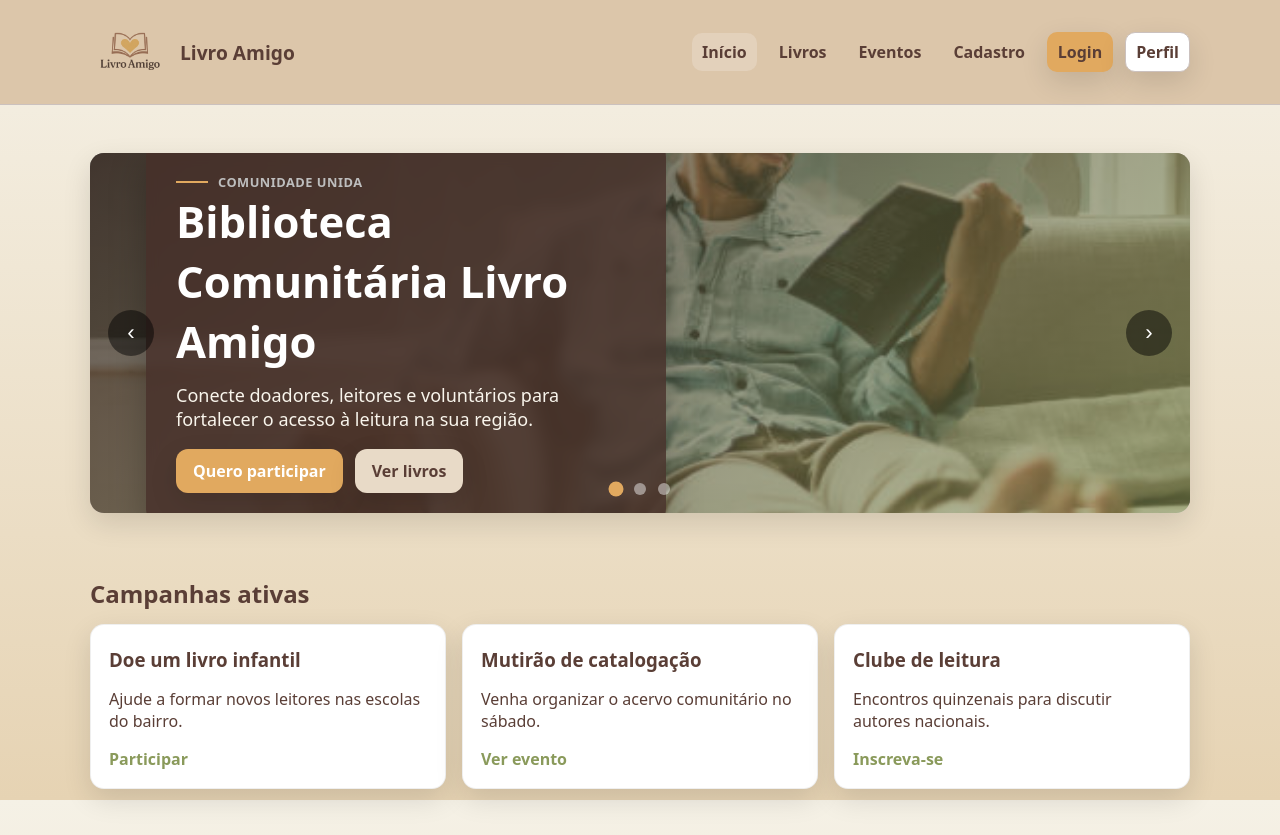
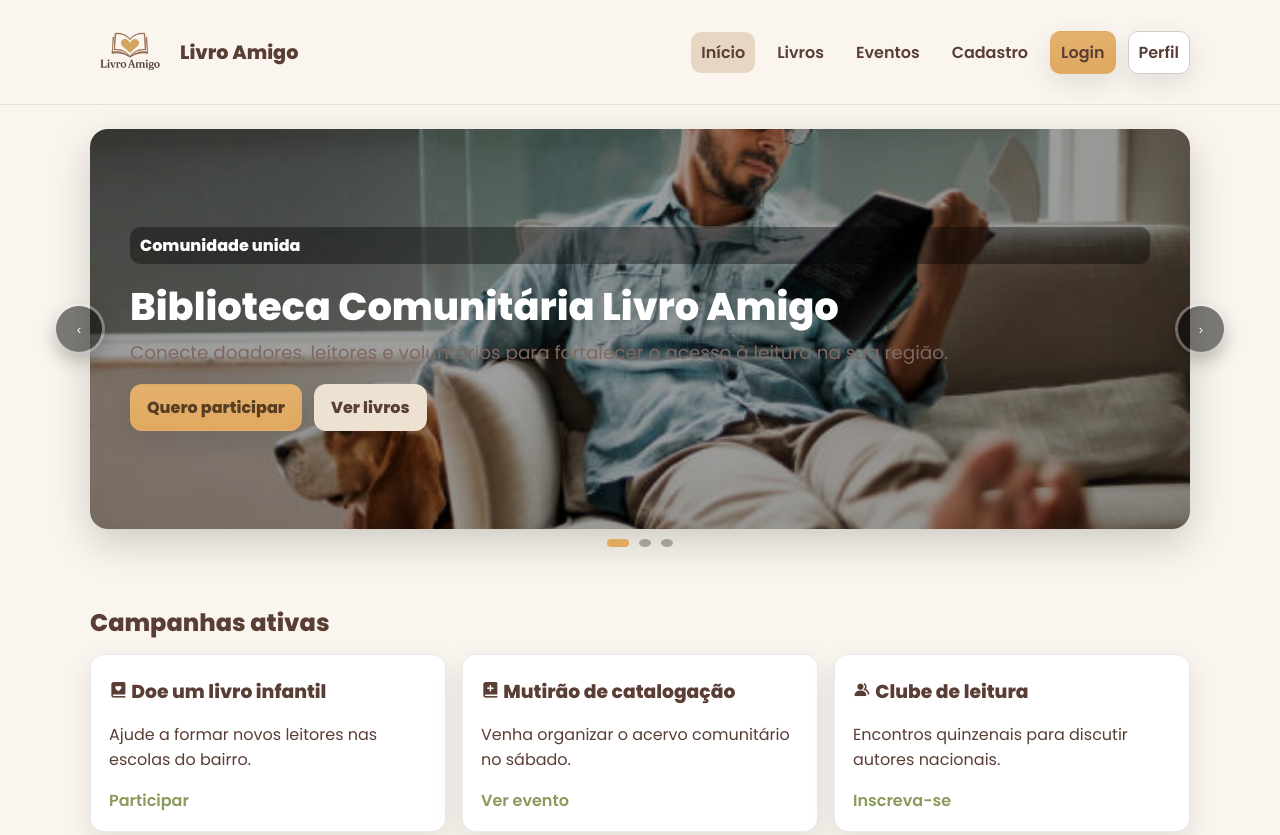
Before and after one commit to peluca2007/LivroAmigo, a plain HTML site: page index.html in a window 1280 px wide. Shown: the top 835 px of the page. Drawn offline with nearby package versions, Linux system fonts and the light colour scheme.

Commit message:
Projeto 1 - HTML e CSS: Biblioteca Comunitária Livro Amigo

```diff
--- a/index.html
+++ b/index.html
@@ -6,6 +6,10 @@
   <meta name="description" content="Biblioteca Comunitária Livro Amigo: conecte doadores, leitores e voluntários, veja livros em destaque e próximos eventos.">
   <title>Livro Amigo — Biblioteca Comunitária</title>
   <link rel="stylesheet" href="style.css">
+  <link rel="preconnect" href="https://fonts.googleapis.com">
+  <link rel="preconnect" href="https://fonts.gstatic.com" crossorigin>
+  <link href="https://fonts.googleapis.com/css2?family=Merriweather:wght@700;900&family=Poppins:wght@400;600;800&display=swap" rel="stylesheet">
+  <link href="https://unpkg.com/boxicons@2.1.4/css/boxicons.min.css" rel="stylesheet">
 </head>
 <body>
   <a class="skip-link" href="#conteudo">Ir para o conteúdo</a>
@@ -29,9 +33,8 @@
   <main id="conteudo" role="main">
     <section class="hero hero--carousel">
       <div class="container">
-        <div class="carousel" data-carousel data-carousel-interval="7000" role="region" aria-label="Novidades Livro Amigo">
-          <button class="carousel__control carousel__control--prev" type="button" data-carousel-prev aria-label="Slide anterior">‹</button>
-          <button class="carousel__control carousel__control--next" type="button" data-carousel-next aria-label="Próximo slide">›</button>
+        <div class="carousel-wrap" data-carousel data-carousel-interval="7000" role="region" aria-label="Novidades Livro Amigo">
+          <div class="carousel">
             <div class="carousel__slides">
               <article class="carousel__slide is-active" data-slide style="--slide-image: url('Public/imagem fundo.jpg');" role="group" aria-roledescription="slide" aria-label="1 de 3">
                 <div class="carousel__content">
@@ -69,26 +72,30 @@
                 </div>
               </article>
             </div>
+          </div>
+
+          <button class="carousel__control carousel__control--prev" type="button" data-carousel-prev aria-label="Slide anterior">‹</button>
+          <button class="carousel__control carousel__control--next" type="button" data-carousel-next aria-label="Próximo slide">›</button>
+
           <div class="carousel__dots" data-carousel-dots></div>
         </div>
       </div>
     </section>
-
     <section class="cards container">
       <h2>Campanhas ativas</h2>
       <div class="grid">
         <article class="card">
-          <h3>Doe um livro infantil</h3>
+          <h3><i class="bx bxs-book-heart icon" aria-hidden="true"></i> Doe um livro infantil</h3>
           <p>Ajude a formar novos leitores nas escolas do bairro.</p>
           <a class="link" href="cadastro.html">Participar</a>
         </article>
         <article class="card">
-          <h3>Mutirão de catalogação</h3>
+          <h3><i class="bx bxs-book-add icon" aria-hidden="true"></i> Mutirão de catalogação</h3>
           <p>Venha organizar o acervo comunitário no sábado.</p>
           <a class="link" href="eventos.html">Ver evento</a>
         </article>
         <article class="card">
-          <h3>Clube de leitura</h3>
+          <h3><i class="bx bxs-group icon" aria-hidden="true"></i> Clube de leitura</h3>
           <p>Encontros quinzenais para discutir autores nacionais.</p>
           <a class="link" href="eventos.html">Inscreva-se</a>
         </article>
@@ -149,6 +156,12 @@
     <div class="container">
       <p>Projeto Livro Amigo · Biblioteca Comunitária</p>
       <small>Feito com ❤ pela comunidade</small>
+      <p>
+        Integrantes:
+        <a class="link" href="https://github.com/peluca2007" target="_blank" rel="noopener">GitHub Pedro Lucas</a> ·
+        <a class="link" href="https://www.linkedin.com/in/pedro-lucas-sales-larini-7a885b1a4/" target="_blank" rel="noopener">LinkedIn Pedro Lucas</a>
+
+      </p>
     </div>
   </footer>
   <script src="script.js" defer></script>
--- a/script.js
+++ b/script.js
@@ -1,106 +1,36 @@
 document.addEventListener('DOMContentLoaded', () => {
-  const carousels = document.querySelectorAll('[data-carousel]');
-  carousels.forEach(setupCarousel);
+  document.querySelectorAll('[data-carousel]').forEach((el) => {
+    const slides = [...el.querySelectorAll('[data-slide]')];
+    if (!slides.length) return;
+    const prev = el.querySelector('[data-carousel-prev]');
+    const next = el.querySelector('[data-carousel-next]');
+    const dotsWrap = el.querySelector('[data-carousel-dots]');
+    const intervalMs = Number(el.dataset.carouselInterval) || 6000;
+    let i = slides.findIndex(s => s.classList.contains('is-active'));
+    if (i < 0) i = 0;
+    const dots = slides.map((_, idx) => {
+      const b = document.createElement('button');
+      b.type = 'button';
+      b.addEventListener('click', () => show(idx, true));
+      dotsWrap && dotsWrap.appendChild(b);
+      return b;
+    });
+    function show(n, user = false) {
+      slides[i].classList.remove('is-active');
+      i = (n + slides.length) % slides.length;
+      slides[i].classList.add('is-active');
+      dots.forEach((d, idx) => d.setAttribute('aria-current', idx === i ? 'true' : 'false'));
+      if (user) restart();
+    }
+    prev && prev.addEventListener('click', () => show(i - 1, true));
+    next && next.addEventListener('click', () => show(i + 1, true));
+    let timer;
+    function start() { timer = setInterval(() => show(i + 1, false), intervalMs); }
+    function stop() { clearInterval(timer); }
+    function restart() { stop(); start(); }
+    el.addEventListener('mouseenter', stop);
+    el.addEventListener('mouseleave', start);
+    show(i);
+    start();
+  });
 });
-
-function setupCarousel(root) {
-  const slides = Array.from(root.querySelectorAll('[data-slide]'));
-  if (slides.length <= 1) {
-    slides[0]?.classList.add('is-active');
-    return;
-  }
-
-  let currentIndex = slides.findIndex(slide => slide.classList.contains('is-active'));
-  if (currentIndex < 0) currentIndex = 0;
-
-  const prevButton = root.querySelector('[data-carousel-prev]');
-  const nextButton = root.querySelector('[data-carousel-next]');
-  const dotsHost = root.querySelector('[data-carousel-dots]');
-  const interval = Number(root.dataset.carouselInterval) || 7000;
-  const reducedMotion = window.matchMedia('(prefers-reduced-motion: reduce)').matches;
-  const dots = [];
-  let timerId = 0;
-
-  if (dotsHost) {
-    slides.forEach((_, index) => {
-      const dot = document.createElement('button');
-      dot.type = 'button';
-      dot.className = 'carousel__dot';
-      dot.setAttribute('aria-label', `Ir para o slide ${index + 1}`);
-      dot.addEventListener('click', () => goTo(index));
-      dotsHost.appendChild(dot);
-      dots.push(dot);
-    });
-  }
-
-  const updateAria = () => {
-    slides.forEach((slide, index) => {
-      slide.setAttribute('aria-hidden', index === currentIndex ? 'false' : 'true');
-      slide.setAttribute('tabindex', index === currentIndex ? '0' : '-1');
-    });
-  };
-
-  const stopTimer = () => {
-    if (timerId) {
-      window.clearInterval(timerId);
-      timerId = 0;
-    }
-  };
-
-  const startTimer = () => {
-    if (reducedMotion || interval <= 0) return;
-    stopTimer();
-    timerId = window.setInterval(() => goTo(currentIndex + 1, false), interval);
-  };
-
-  const goTo = (newIndex, shouldRestart = true) => {
-    const nextIndex = (newIndex + slides.length) % slides.length;
-    if (nextIndex === currentIndex) {
-      if (shouldRestart) startTimer();
-      return;
-    }
-
-    slides[currentIndex]?.classList.remove('is-active');
-    slides[nextIndex]?.classList.add('is-active');
-
-    dots[currentIndex]?.classList.remove('is-active');
-    dots[nextIndex]?.classList.add('is-active');
-
-    currentIndex = nextIndex;
-    updateAria();
-    if (shouldRestart) startTimer();
-  };
-
-  const handlePrev = () => goTo(currentIndex - 1);
-  const handleNext = () => goTo(currentIndex + 1);
-
-  prevButton?.addEventListener('click', handlePrev);
-  nextButton?.addEventListener('click', handleNext);
-
-  root.addEventListener('keydown', event => {
-    if (event.key === 'ArrowLeft') {
-      event.preventDefault();
-      handlePrev();
-    } else if (event.key === 'ArrowRight') {
-      event.preventDefault();
-      handleNext();
-    }
-  });
-
-  const pauseAutoPlay = () => stopTimer();
-  const resumeAutoPlay = () => startTimer();
-
-  root.addEventListener('mouseenter', pauseAutoPlay);
-  root.addEventListener('mouseleave', resumeAutoPlay);
-  root.addEventListener('focusin', pauseAutoPlay);
-  root.addEventListener('focusout', event => {
-    if (!root.contains(event.relatedTarget)) {
-      resumeAutoPlay();
-    }
-  });
-
-  goTo(currentIndex, false);
-  updateAria();
-  dots[currentIndex]?.classList.add('is-active');
-  startTimer();
-}
--- a/style.css
+++ b/style.css
@@ -5,39 +5,38 @@
   --oliva:#8A9A5B;
   --marrom:#7B5E57;
   --marrom-escuro:#5A3E36;
-  --creme:#F5F1E6;
-  --bg-grad-from:#F5F1E6;
-  --bg-grad-to:#E6D3B3;
+
+  --surface:#ffffff;
+  --surface-2:#faf6ef;
+  --border:#00000014;
+
   --radius:14px;
-  --shadow:0 10px 28px rgba(0,0,0,.12);
+  --shadow-soft:0 10px 28px rgba(0,0,0,.10);
+  --shadow-strong:0 14px 40px rgba(0,0,0,.18);
 }
 
 *{box-sizing:border-box}
 html,body{height:100%}
 body{
   margin:0;
-  font-family:system-ui,-apple-system,Segoe UI,Roboto,Arial,Helvetica,sans-serif;
+  font-family:'Poppins',system-ui,-apple-system,Segoe UI,Roboto,Arial,Helvetica,sans-serif;
   color:var(--marrom-escuro);
-  background: linear-gradient(180deg,var(--bg-grad-from),var(--bg-grad-to));
+  background:var(--surface-2);
 }
 
 /* Acessibilidade */
-.skip-link{
-  position:absolute;left:-9999px;top:auto;width:1px;height:1px;overflow:hidden;
-}
-.skip-link:focus{
-  left:16px;top:16px;width:auto;height:auto;background:#000;color:#fff;padding:8px 12px;border-radius:8px;z-index:1000;
-}
+.skip-link{position:absolute;left:-9999px;top:auto;width:1px;height:1px;overflow:hidden}
+.skip-link:focus{left:16px;top:16px;width:auto;height:auto;background:#000;color:#fff;padding:8px 12px;border-radius:8px;z-index:1000}
 .sr-only{position:absolute;width:1px;height:1px;padding:0;margin:-1px;overflow:hidden;clip:rect(0,0,0,0);border:0}
-.field-hint{display:block;margin-top:4px;font-size:.875rem;color:color-mix(in oklab, var(--marrom-escuro), #fff 60%)}
+.field-hint{display:block;margin-top:4px;font-size:.875rem;color:color-mix(in oklab,var(--marrom-escuro),#fff 60%)}
 .form-feedback{margin-top:12px;font-size:.9rem;color:var(--marrom-escuro)}
 
 /* Layout */
 .container{width:min(1100px,92vw);margin-inline:auto}
 .narrow{width:min(720px,92vw)}
 .center{text-align:center}
-.container main, main{scroll-margin-top:96px}
-.muted{color:color-mix(in oklab, var(--marrom-escuro), #fff 45%)}
+main{scroll-margin-top:96px}
+.muted{color:color-mix(in oklab,var(--marrom-escuro),#fff 52%)}
 .link{color:var(--oliva);text-decoration:none;font-weight:600}
 .link:hover{text-decoration:underline}
 .list{margin:0;padding-left:18px}
@@ -45,187 +44,143 @@ body{
 
 /* Header */
 .site-header{
-  background: var(--bege);
-  border-bottom:1px solid color-mix(in oklab, var(--marrom-escuro), #fff 70%);
+  background:color-mix(in oklab,var(--bege),#fff 25% / 85%);
+  backdrop-filter:blur(8px);
+  border-bottom:1px solid var(--border);
   position:sticky;top:0;z-index:100;
 }
 .site-header .container{display:flex;align-items:center;justify-content:space-between;padding:12px 0}
 .brand{display:flex;align-items:center;gap:10px;color:var(--marrom-escuro);text-decoration:none;font-weight:800;font-size:1.2rem}
 .brand img{filter:contrast(.9) saturate(.9)}
 .nav{display:flex;align-items:center;gap:12px;flex-wrap:wrap}
-.nav a{
-  padding:8px 10px;border-radius:10px;
-  color:var(--marrom-escuro);text-decoration:none;font-weight:600;
-  outline:none;
-}
-.nav a:focus-visible,
-.btn:focus-visible,
-.link:focus-visible{
-  outline:3px solid #E1A95F;  /* fallback */
-  outline-offset:2px;
-  border-radius:10px;
-}
-.nav a[aria-current="page"]{
-  background:#e9dac4; /* fallback */
-  background:color-mix(in oklab, var(--bege), #fff 20%)
-}
+.nav a{padding:8px 10px;border-radius:10px;color:var(--marrom-escuro);text-decoration:none;font-weight:600;outline:none;transition:background .2s,color .2s,transform .12s}
+.nav a:hover{background:color-mix(in oklab,var(--bege),#fff 35%);transform:translateY(-1px)}
+.nav a[aria-current="page"]{background:color-mix(in oklab,var(--bege),#fff 28%)}
+.nav a:focus-visible,.btn:focus-visible,.link:focus-visible{outline:3px solid #E1A95F;outline-offset:2px;border-radius:10px}
 
 /* Hero */
-.hero{
-  padding:64px 0 48px;
-  background:
-    radial-gradient(1200px 380px at 50% -10%, rgba(255,255,255,.88) 0%, rgba(255,255,255,0) 70%);
-}
+.hero{padding:48px 0 28px;background:transparent}
 .hero h1{font-size:clamp(2rem,3.4vw,3rem);margin:0 0 12px}
-.hero p{font-size:1.125rem;max-width:800px;margin:0;color:color-mix(in oklab, var(--marrom-escuro), #fff 24%)}
+.hero p{font-size:1.125rem;max-width:800px;margin:0;color:color-mix(in oklab,var(--marrom-escuro),#fff 24%)}
 .hero--compact{padding:40px 0 30px}
 .hero--compact .container{display:flex;flex-direction:column;gap:10px}
 .hero--compact h1{text-align:center;margin-bottom:6px}
 .hero--compact p{text-align:center;max-width:640px;margin-inline:auto}
 .hero-actions{display:flex;gap:12px;margin-top:18px;flex-wrap:wrap}
 
-.hero--carousel{padding:48px 0 36px;background:none}
-.hero--carousel .carousel{position:relative;overflow:hidden;border-radius:var(--radius);box-shadow:var(--shadow);background:color-mix(in oklab, var(--marrom-escuro), #fff 82%)}
-.carousel{width:100%;min-height:360px}
-.carousel__slides{position:relative;min-height:360px}
-.carousel__slide{
-  position:absolute;inset:0;display:flex;align-items:center;
-  padding:52px clamp(18px,6vw,56px);
-  color:#fff;
-  opacity:0;
-  transform:translateX(8%);
-  transition:opacity .6s ease, transform .6s ease;
-  pointer-events:none;
+/* Carousel */
+.hero--carousel{padding:24px 0 40px}
+.carousel-wrap{position:relative;display:block}
+.carousel{
+  position:relative;
+  height:clamp(240px,50vh,460px);
+  border-radius:18px;
+  overflow:hidden;
+  box-shadow:var(--shadow-strong);
 }
+.carousel__slides{position:relative;height:100%}
+.carousel__slide{position:absolute;inset:0;opacity:0;transition:opacity .6s ease}
+.carousel__slide.is-active{opacity:1}
 .carousel__slide::before{
-  content:"";position:absolute;inset:-4%;
+  content:"";position:absolute;inset:0;
   background-image:var(--slide-image);
-  background-size:cover;background-position:center;background-repeat:no-repeat;
-  filter:saturate(.92);
-  transform:scale(1.08);
-  transition:transform .9s ease;
-  z-index:0;
+  background-size:cover;background-position:center;
+  filter:brightness(.62);
 }
-.carousel__slide::after{
-  content:"";position:absolute;inset:0;
-  background:linear-gradient(135deg, rgba(54,38,30,.78), rgba(138,154,91,.55));
-  z-index:0;
+.carousel__content{position:relative;z-index:1;height:100%;display:grid;align-content:center;padding:clamp(18px,4.5vw,40px);color:#fff}
+.carousel__meta{display:inline-block;margin-bottom:8px;padding:6px 10px;background:rgba(0,0,0,.38);border-radius:10px;font-weight:700}
+.hero--carousel h1{font-size:clamp(1.6rem,4vw,2.4rem);margin:6px 0 4px}
+.hero--carousel h2{font-size:clamp(1.4rem,3.4vw,2rem);margin:6px 0 4px}
+.hero--carousel p{font-size:clamp(1rem,2.4vw,1.15rem);max-width:820px}
+.carousel__control{
+  position:absolute;top:50%;transform:translateY(-50%);
+  width:46px;height:46px;border-radius:50%;border:0;cursor:pointer;
+  display:grid;place-items:center;z-index:3;color:#fff;background:rgba(0,0,0,.5);
+  box-shadow:0 8px 20px rgba(0,0,0,.28),0 0 0 3px rgba(255,255,255,.35);
 }
-.carousel__slide.is-active{opacity:1;transform:translateX(0);pointer-events:auto}
-.carousel__slide.is-active::before{transform:scale(1.02)}
-.carousel__content{position:relative;z-index:1;max-width:520px;padding:30px;border-radius:var(--radius);
-  background:color-mix(in oklab, rgba(90,62,54,.8), #000 12%);
-  backdrop-filter:blur(6px);
-  box-shadow:0 18px 36px rgba(0,0,0,.25);
-}
-.carousel__content p{color:#f9f5ec;margin-top:8px;margin-bottom:18px;max-width:420px}
-.carousel__meta{display:flex;align-items:center;gap:10px;font-weight:700;letter-spacing:.04em;text-transform:uppercase;font-size:.8rem;color:color-mix(in oklab,#fff,#000 20%)}
-.carousel__meta::before{content:"";display:inline-block;width:32px;height:2px;background:var(--mostarda)}
-.carousel__control{position:absolute;top:50%;transform:translateY(-50%);width:46px;height:46px;border-radius:50%;border:none;
-  background:rgba(0,0,0,.48);color:#fff;font-size:1.4rem;display:grid;place-items:center;cursor:pointer;
-  transition:background .2s ease, transform .2s ease;z-index:2}
-.carousel__control:hover{background:rgba(0,0,0,.65);transform:translateY(-50%) scale(1.04)}
-.carousel__control:focus-visible{outline:3px solid var(--mostarda);outline-offset:3px}
-.carousel__control--prev{left:18px}
-.carousel__control--next{right:18px}
-.carousel__dots{position:absolute;bottom:18px;left:50%;transform:translateX(-50%);display:flex;gap:12px;z-index:2}
-.carousel__dot{width:12px;height:12px;border-radius:50%;background:rgba(255,255,255,.45);border:none;cursor:pointer;transition:transform .2s ease,background .2s ease}
-.carousel__dot.is-active{background:var(--mostarda);transform:scale(1.25)}
-.carousel__dot:focus-visible{outline:3px solid #fff;outline-offset:2px}
+.carousel__control--prev{left:-34px}
+.carousel__control--next{right:-34px}
+.carousel__control:hover{background:rgba(0,0,0,.65)}
+.carousel__dots{position:absolute;left:50%;transform:translateX(-50%);bottom:-18px;display:flex;gap:10px;z-index:2}
+.carousel__dots button{width:8px;height:8px;border-radius:50%;border:0;cursor:pointer;background:rgba(0,0,0,.28)}
+.carousel__dots button[aria-current="true"]{width:22px;border-radius:999px;background:var(--mostarda)}
 
 /* Cards e grids */
-.cards{padding:28px 0}
-.cards > h2{margin:0 0 14px}
+.cards{padding:36px 0}
+.cards>h2{margin:0 0 14px}
 .grid{display:grid;gap:16px;grid-template-columns:repeat(auto-fit,minmax(240px,1fr))}
-.card{background:#fff;border-radius:var(--radius);padding:18px;box-shadow:var(--shadow);border:1px solid #00000010}
-.card h3{margin:4px 0 8px}
+.card{background:var(--surface);border-radius:var(--radius);padding:18px;box-shadow:var(--shadow-soft);border:1px solid var(--border)}
+.card h3{margin:4px 0 8px;font-weight:800}
 
 .book{display:flex;gap:14px;align-items:center}
-.book-cover{
-  width:72px;
-  height:96px;
-  border-radius:10px;
-  object-fit:cover;        /* ajusta a imagem na capa */
-  background:#eee;         /* fallback */
-  box-shadow:inset 0 0 0 2px #00000020;
-}
-
+.book-cover{width:72px;height:96px;border-radius:12px;object-fit:cover;background:#eee;box-shadow:0 6px 14px rgba(0,0,0,.10),inset 0 0 0 1px #00000012}
 .grid--books .book{flex-direction:row}
 
 /* Eventos */
 .events{list-style:none;margin:0;padding:0;display:grid;gap:12px}
-.events li{display:flex;gap:16px;align-items:flex-start;background:#fff;border-radius:var(--radius);padding:14px;box-shadow:var(--shadow);border:1px solid #00000010}
-.events time{display:inline-grid;place-items:center;background:var(--mostarda);color:#fff;font-weight:800;border-radius:10px;min-width:76px;height:56px}
+.events li{display:flex;gap:16px;align-items:flex-start;background:var(--surface);border-radius:var(--radius);padding:14px;box-shadow:var(--shadow-soft);border:1px solid var(--border);border-left:6px solid var(--mostarda)}
+.events time{display:inline-grid;place-items:center;background:color-mix(in oklab,var(--mostarda),#000 10%);color:#fff;font-weight:800;border-radius:10px;min-width:76px;height:56px;box-shadow:var(--shadow-soft)}
 
 /* Perfil */
 .profile-card{display:flex;align-items:center;gap:16px;margin:10px 0 18px}
 .avatar{width:56px;height:56px;border-radius:50%;display:grid;place-items:center;background:var(--oliva);color:#fff;font-weight:800}
 
 /* Formulários */
-.form{background:#fff;border-radius:var(--radius);padding:24px;box-shadow:var(--shadow);border:1px solid #00000010}
+.form{background:var(--surface);border-radius:var(--radius);padding:24px;box-shadow:var(--shadow-soft);border:1px solid var(--border)}
 .form--elevated{margin-top:8vh}
-form fieldset{border:1px solid #00000015;border-radius:12px;padding:16px;margin:0 0 18px}
-form legend{padding:0 6px;font-weight:700}
-label{display:block;margin-top:10px;font-weight:600}
-input,select,textarea{
-  width:100%;padding:12px 14px;margin-top:6px;border-radius:10px;border:1px solid #00000025;
-  font:inherit; color:var(--marrom-escuro); background:#fff;
-}
+fieldset{border:1px solid #00000015;border-radius:12px;padding:16px;margin:0 0 18px}
+legend{padding:0 6px;font-weight:700}
+label{display:block;margin-top:10px;font-weight:700}
+input,select,textarea{width:100%;padding:12px 14px;margin-top:6px;border-radius:12px;border:1px solid #00000020;font:inherit;color:var(--marrom-escuro);background:#fff;transition:box-shadow .15s,border-color .15s}
+input:focus,select:focus,textarea:focus{outline:0;border-color:color-mix(in oklab,var(--mostarda),#000 14%);box-shadow:0 0 0 4px color-mix(in oklab,var(--mostarda),#fff 70%)}
 .checkbox{display:flex;align-items:center;gap:10px;font-weight:600}
 .checkbox input{width:auto;margin:0}
-
 .form-row{display:flex;gap:12px;align-items:center}
 .form-row.between{justify-content:space-between}
 .form-actions{display:flex;gap:12px;flex-wrap:wrap;margin-top:6px}
 
 /* Botões */
 .btn{
-  --bg:var(--mostarda);--fg:#fff;--bd:transparent;
+  --bg:linear-gradient(180deg,color-mix(in oklab,var(--mostarda),#fff 8%),var(--mostarda));
+  --fg:#573d22;
+  --bd:#0000;
   background:var(--bg);color:var(--fg);border:1px solid var(--bd);
   padding:10px 16px;border-radius:12px;font-weight:800;text-decoration:none;
   display:inline-flex;align-items:center;justify-content:center;gap:8px;
-  box-shadow:var(--shadow);transition:transform .15s ease, filter .15s ease, background .2s ease;
+  box-shadow:var(--shadow-soft);transition:transform .15s,filter .15s,background .2s;
 }
-.btn:hover{transform:translateY(-1px);filter:brightness(.98)}
+.btn:hover{transform:translateY(-2px)}
 .btn:active{transform:translateY(0)}
-.btn--outline{--bg:#fff;--fg:var(--marrom-escuro);--bd:color-mix(in oklab, var(--marrom-escuro), #fff 70%)}
-.btn--ghost{--bg:color-mix(in oklab, var(--bege), #fff 35%);--fg:var(--marrom-escuro);--bd:transparent}
+.btn--outline{--bg:#fff;--fg:var(--marrom-escuro);--bd:color-mix(in oklab,var(--marrom-escuro),#fff 75%)}
+.btn--ghost{--bg:color-mix(in oklab,var(--bege),#fff 48%);--fg:var(--marrom-escuro)}
 
-/* Footer */
-.site-footer{padding:28px 0;margin-top:40px;background:var(--bege);border-top:1px solid #00000015;text-align:center}
+/* Rodapé */
+.site-footer{padding:28px 0;margin-top:40px;background:color-mix(in oklab,var(--bege),#fff 20%);border-top:1px solid var(--border);text-align:center}
 
-/* Autenticação com fundo suave */
-body.auth{
-  background: linear-gradient(180deg,#eadcc7,#d8b98d);
-  display:grid;place-items:center;
+/* Páginas de autenticação */
+body.auth{background:linear-gradient(180deg,#eadcc7,#d8b98d);display:grid;place-items:center}
+
+/* Responsivo */
+@media (max-width:900px){
+  .hero--carousel{padding:26px 0 18px}
+  .carousel__control--prev{left:10px}
+  .carousel__control--next{right:10px}
+  .carousel__dots{bottom:12px}
 }
-
-@media (max-width: 720px){
+@media (max-width:720px){
   .site-header .container{flex-direction:column;align-items:flex-start;gap:12px}
   .nav{justify-content:flex-start;width:100%;gap:8px}
   .hero{padding:56px 0 34px}
   .hero--compact{padding:30px 0 20px}
-  .hero--carousel{padding:32px 0 22px}
-  .hero--carousel .carousel{min-height:320px}
-  .carousel__slide{padding:42px 28px;min-height:320px}
-  .carousel__content{max-width:100%;padding:24px}
   .grid{grid-template-columns:repeat(auto-fit,minmax(200px,1fr))}
   .profile-card{flex-direction:column;align-items:flex-start}
 }
-
-@media (max-width: 480px){
+@media (max-width:480px){
   .hero-actions{flex-direction:column;width:100%}
   .btn{width:100%}
   .events li{flex-direction:column}
   .events time{min-width:auto;width:100%;height:auto;padding:6px 0}
   .book{align-items:flex-start}
-  input,select,textarea{font-size:1rem}
   .form{padding:18px}
   .form-actions{flex-direction:column;align-items:stretch}
-  .hero--carousel{padding:26px 0 18px}
-  .hero--carousel .carousel{min-height:280px}
-  .carousel__slide{padding:32px 20px;min-height:280px}
-  .carousel__content{padding:20px}
-  .carousel__control{width:40px;height:40px;font-size:1.2rem}
-  .carousel__dots{bottom:14px;gap:10px}
 }
```
Also changed, not shown: cadastro.html (+5 -0 lines), eventos.html (+4 -0 lines), livros.html (+4 -0 lines), login.html (+4 -0 lines), perfil.html (+4 -0 lines), 1 other file. Lines whose indentation alone changed are shown as unchanged.
